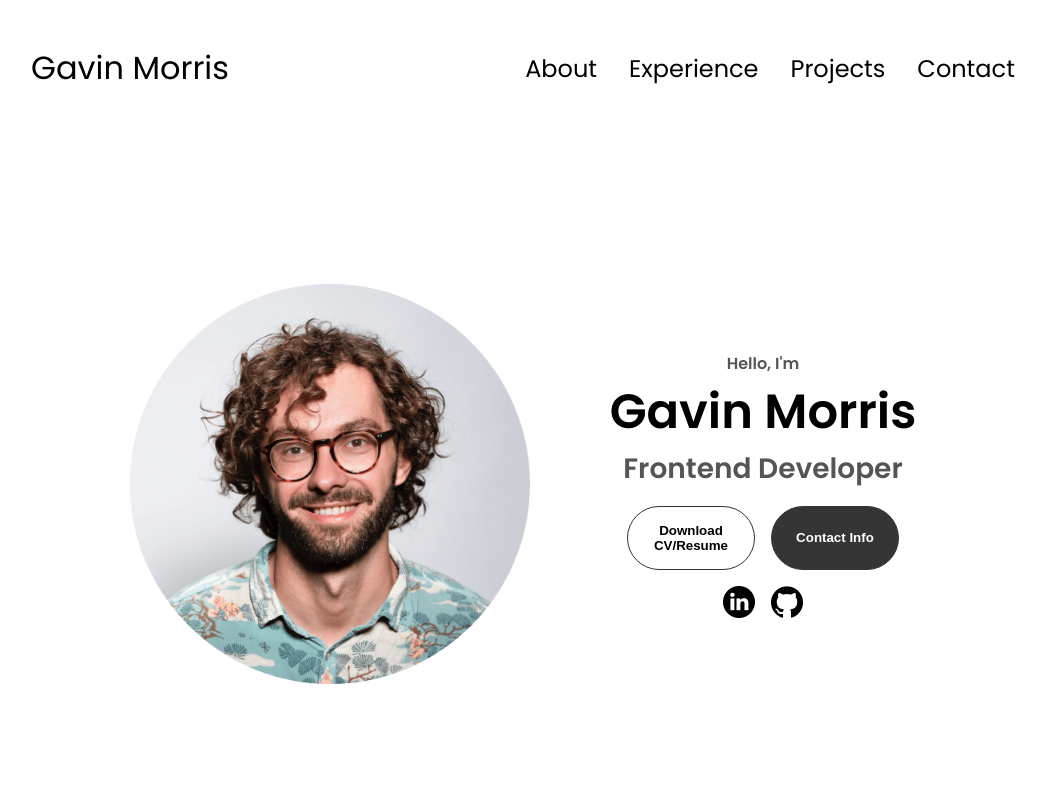
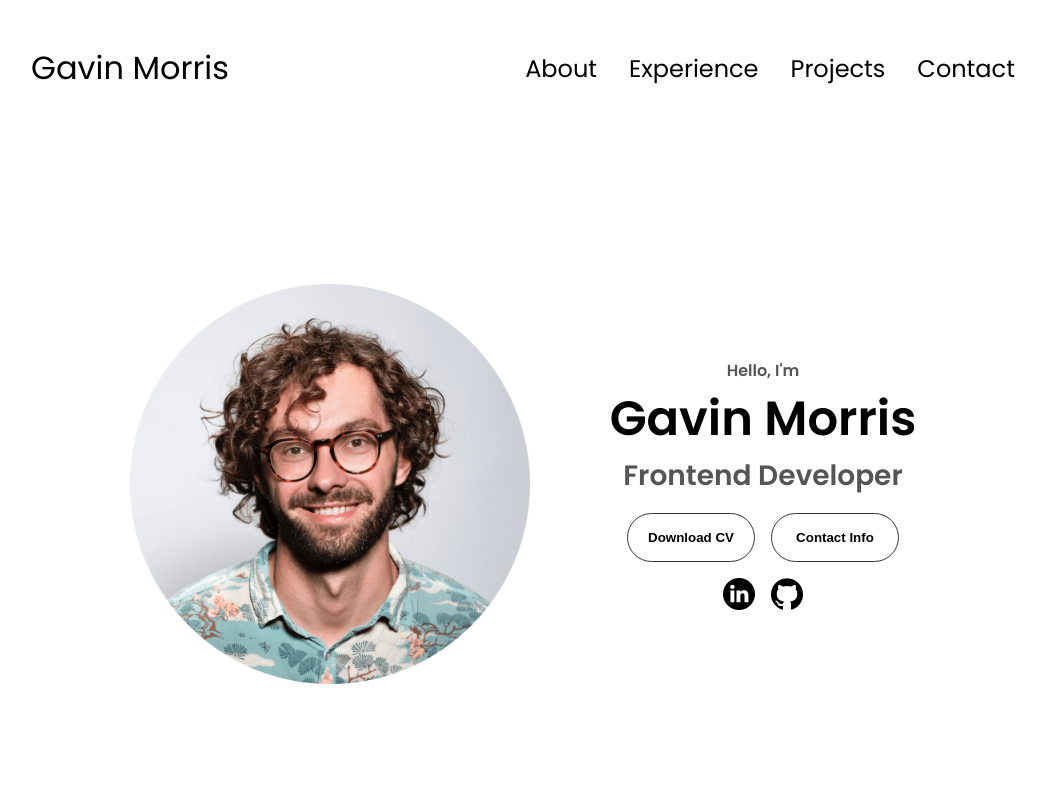
Before and after one commit to Gavin-Morris-04/Portfolio, a plain HTML site: page index.html in a window 1280 px wide. Shown: the top 800 px of the page, without its empty margins (117-1163 px from the left). Drawn offline with Linux system fonts and the light colour scheme.

Commit message:
Update 1.2

```diff
--- a/index.html
+++ b/index.html
@@ -50,9 +50,9 @@
             class="btn btn-color-2"
             onclick="window.open('./assets/resume.pdf')"
           >
-            Download CV/Resume
+            Download CV
           </button>
-          <button class="btn btn-color-1" onclick="location.href='./#contact'">
+          <button class="btn btn-color-2" onclick="location.href='./#contact'">
             Contact Info
           </button>
         </div>
@@ -67,8 +67,7 @@
             src="./assets/github.png"
             alt="My Github profile"
             class="icon"
-            onclick="location.href='https://github.com/Gavin-Morris-04'"
-          />
+            onclick="location.href='https://github.com/Gavin-Morris-04'"/>
         </div>
       </div>
     </section>
```
